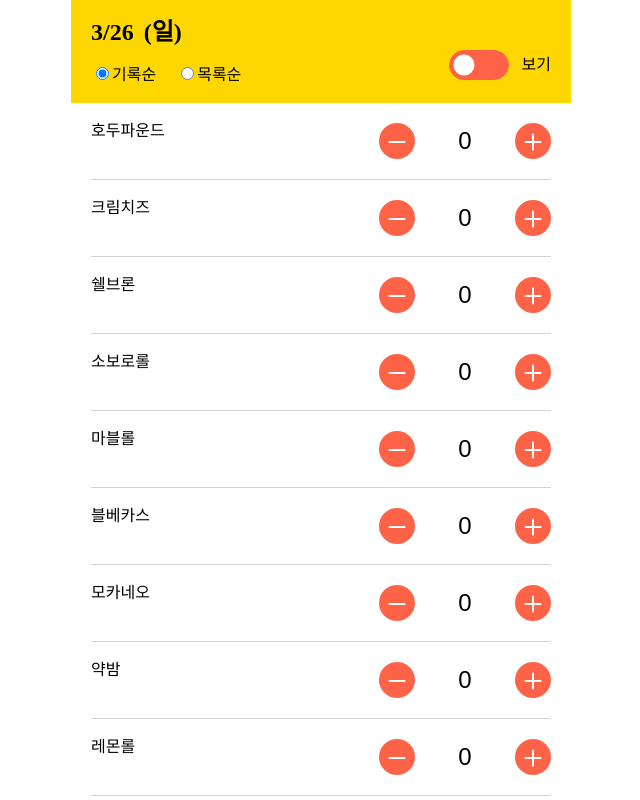
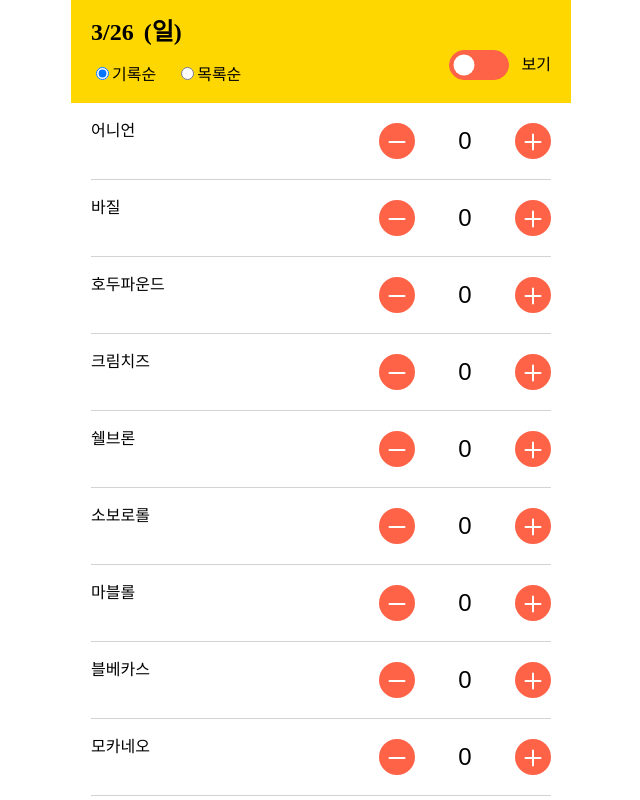
Before and after one commit to rigood/bread-stock, a React (Create React App) app: page / in a window 1280 px wide. Shown: the top 800 px of the page, without its empty margins (319-959 px from the left). Built offline with nearby package versions, Linux system fonts and the light colour scheme.

Commit message:
빵 나열 순서 변경

```diff
--- a/src/breadList.js
+++ b/src/breadList.js
@@ -1,248 +1,336 @@
+const BREAD_LIST_WRITE = [
+  "어니언",
+  "바질",
+  "호두파운드",
+  "크림치즈",
+  "쉘브론",
+  "소보로롤",
+  "마블롤",
+  "블베카스",
+  "모카네오",
+  "약밤",
+  "레몬롤",
+  "쇼콜라",
+  "나가사키",
+  "호두타르트(일)",
+  "호두타르트(프)",
+  "미니머핀",
+  "구운도넛",
+  "레몬케익",
+  "시몬(신)",
+  "미니머핀(쇼)",
+  "레몬케익(쇼)",
+  "구운도넛(쇼)",
+  "레몬롤(쇼)",
+  "마늘빵",
+  "퀸아망",
+  "아몬드크로아상",
+  "구리볼",
+  "시몬",
+  "블베쉬폰",
+  "마블롤(진)",
+  "소보로롤(진)",
+  "쇼콜라(진)",
+  "호두파운드(진)",
+  "크림치즈(진)",
+  "쉘브론(진)",
+  "약밤(진)",
+  "블베카스(진)",
+  "모카네오(진)",
+  "구운도넛(샌)",
+  "레몬케익(샌)",
+  "나가사키(샌)",
+];
+
+const BREAD_LIST_READ = [
+  "구리볼",
+  "나가사키",
+  "나가사키(샌)",
+  "레몬롤",
+  "레몬롤(쇼)",
+  "마블롤",
+  "마블롤(진)",
+  "모카네오",
+  "모카네오(진)",
+  "미니머핀",
+  "미니머핀(쇼)",
+  "블베쉬폰",
+  "블베카스",
+  "블베카스(진)",
+  "소보로롤",
+  "소보로롤(진)",
+  "쇼콜라",
+  "쇼콜라(진)",
+  "쉘브론",
+  "쉘브론(진)",
+  "시몬(신)",
+  "시몬",
+  "약밤",
+  "약밤(진)",
+  "크림치즈",
+  "크림치즈(진)",
+  "마늘빵",
+  "호두파운드",
+  "호두파운드(진)",
+  "구운도넛",
+  "구운도넛(쇼)",
+  "구운도넛(샌)",
+  "레몬케익",
+  "레몬케익(쇼)",
+  "레몬케익(샌)",
+  "어니언",
+  "바질",
+  "아몬드크로아상",
+  "퀸아망",
+  "호두타르트(일)",
+  "호두타르트(프)",
+];
+
 export const BREAD_LIST = [
   {
     name: "호두파운드",
-    write: 1,
-    read: 16,
+    write: BREAD_LIST_WRITE.findIndex((b) => b === "호두파운드"),
+    read: BREAD_LIST_READ.findIndex((b) => b === "호두파운드"),
     quantity: 0,
   },
   {
     name: "크림치즈",
-    write: 2,
-    read: 14,
+    write: BREAD_LIST_WRITE.findIndex((b) => b === "크림치즈"),
+    read: BREAD_LIST_READ.findIndex((b) => b === "크림치즈"),
     quantity: 0,
   },
   {
     name: "쉘브론",
-    write: 3,
-    read: 11,
+    write: BREAD_LIST_WRITE.findIndex((b) => b === "쉘브론"),
+    read: BREAD_LIST_READ.findIndex((b) => b === "쉘브론"),
     quantity: 0,
   },
   {
     name: "소보로롤",
-    write: 4,
-    read: 9,
+    write: BREAD_LIST_WRITE.findIndex((b) => b === "소보로롤"),
+    read: BREAD_LIST_READ.findIndex((b) => b === "소보로롤"),
     quantity: 0,
   },
   {
     name: "마블롤",
-    write: 5,
-    read: 4,
+    write: BREAD_LIST_WRITE.findIndex((b) => b === "마블롤"),
+    read: BREAD_LIST_READ.findIndex((b) => b === "마블롤"),
     quantity: 0,
   },
   {
     name: "블베카스",
-    write: 6,
-    read: 8,
+    write: BREAD_LIST_WRITE.findIndex((b) => b === "블베카스"),
+    read: BREAD_LIST_READ.findIndex((b) => b === "블베카스"),
     quantity: 0,
   },
   {
     name: "모카네오",
-    write: 7,
-    read: 5,
+    write: BREAD_LIST_WRITE.findIndex((b) => b === "모카네오"),
+    read: BREAD_LIST_READ.findIndex((b) => b === "모카네오"),
     quantity: 0,
   },
   {
     name: "약밤",
-    write: 8,
-    read: 13,
+    write: BREAD_LIST_WRITE.findIndex((b) => b === "약밤"),
+    read: BREAD_LIST_READ.findIndex((b) => b === "약밤"),
     quantity: 0,
   },
   {
     name: "레몬롤",
-    write: 9,
-    read: 3,
+    write: BREAD_LIST_WRITE.findIndex((b) => b === "레몬롤"),
+    read: BREAD_LIST_READ.findIndex((b) => b === "레몬롤"),
     quantity: 0,
   },
   {
     name: "쇼콜라",
-    write: 10,
-    read: 10,
+    write: BREAD_LIST_WRITE.findIndex((b) => b === "쇼콜라"),
+    read: BREAD_LIST_READ.findIndex((b) => b === "쇼콜라"),
     quantity: 0,
   },
   {
     name: "나가사키",
-    write: 11,
-    read: 2,
+    write: BREAD_LIST_WRITE.findIndex((b) => b === "나가사키"),
+    read: BREAD_LIST_READ.findIndex((b) => b === "나가사키"),
     quantity: 0,
   },
   {
     name: "어니언",
-    write: 12,
-    read: 19,
+    write: BREAD_LIST_WRITE.findIndex((b) => b === "어니언"),
+    read: BREAD_LIST_READ.findIndex((b) => b === "어니언"),
     quantity: 0,
   },
   {
     name: "바질",
-    write: 13,
-    read: 20,
+    write: BREAD_LIST_WRITE.findIndex((b) => b === "바질"),
+    read: BREAD_LIST_READ.findIndex((b) => b === "바질"),
     quantity: 0,
   },
   {
     name: "호두타르트(일)",
-    write: 14,
-    read: 26,
+    write: BREAD_LIST_WRITE.findIndex((b) => b === "호두타르트(일)"),
+    read: BREAD_LIST_READ.findIndex((b) => b === "호두타르트(일)"),
     quantity: 0,
   },
   {
     name: "호두타르트(프)",
-    write: 15,
-    read: 27,
+    write: BREAD_LIST_WRITE.findIndex((b) => b === "호두타르트(프)"),
+    read: BREAD_LIST_READ.findIndex((b) => b === "호두타르트(프)"),
     quantity: 0,
   },
   {
     name: "미니머핀",
-    write: 16,
-    read: 6,
+    write: BREAD_LIST_WRITE.findIndex((b) => b === "미니머핀"),
+    read: BREAD_LIST_READ.findIndex((b) => b === "미니머핀"),
     quantity: 0,
   },
   {
     name: "구운도넛",
-    write: 17,
-    read: 17,
+    write: BREAD_LIST_WRITE.findIndex((b) => b === "구운도넛"),
+    read: BREAD_LIST_READ.findIndex((b) => b === "구운도넛"),
     quantity: 0,
   },
   {
     name: "레몬케익",
-    write: 18,
-    read: 18,
+    write: BREAD_LIST_WRITE.findIndex((b) => b === "레몬케익"),
+    read: BREAD_LIST_READ.findIndex((b) => b === "레몬케익"),
     quantity: 0,
   },
   {
-    name: "시몬(재)",
-    write: 19,
-    read: 12,
+    name: "시몬(신)",
+    write: BREAD_LIST_WRITE.findIndex((b) => b === "시몬(신)"),
+    read: BREAD_LIST_READ.findIndex((b) => b === "시몬(신)"),
     quantity: 0,
   },
   {
     name: "미니머핀(쇼)",
-    write: 20,
-    read: 6,
+    write: BREAD_LIST_WRITE.findIndex((b) => b === "미니머핀(쇼)"),
+    read: BREAD_LIST_READ.findIndex((b) => b === "미니머핀(쇼)"),
     quantity: 0,
   },
   {
     name: "레몬케익(쇼)",
-    write: 21,
-    read: 18,
+    write: BREAD_LIST_WRITE.findIndex((b) => b === "레몬케익(쇼)"),
+    read: BREAD_LIST_READ.findIndex((b) => b === "레몬케익(쇼)"),
     quantity: 0,
   },
   {
     name: "구운도넛(쇼)",
-    write: 22,
-    read: 17,
+    write: BREAD_LIST_WRITE.findIndex((b) => b === "구운도넛(쇼)"),
+    read: BREAD_LIST_READ.findIndex((b) => b === "구운도넛(쇼)"),
     quantity: 0,
   },
   {
     name: "레몬롤(쇼)",
-    write: 23,
-    read: 3,
+    write: BREAD_LIST_WRITE.findIndex((b) => b === "레몬롤(쇼)"),
+    read: BREAD_LIST_READ.findIndex((b) => b === "레몬롤(쇼)"),
     quantity: 0,
   },
   {
     name: "마늘빵",
-    write: 24,
-    read: 15,
+    write: BREAD_LIST_WRITE.findIndex((b) => b === "마늘빵"),
+    read: BREAD_LIST_READ.findIndex((b) => b === "마늘빵"),
     quantity: 0,
   },
   {
     name: "퀸아망",
-    write: 25,
-    read: 25,
+    write: BREAD_LIST_WRITE.findIndex((b) => b === "퀸아망"),
+    read: BREAD_LIST_READ.findIndex((b) => b === "퀸아망"),
     quantity: 0,
   },
   {
     name: "아몬드크로아상",
-    write: 26,
-    read: 21,
+    write: BREAD_LIST_WRITE.findIndex((b) => b === "아몬드크로아상"),
+    read: BREAD_LIST_READ.findIndex((b) => b === "아몬드크로아상"),
     quantity: 0,
   },
   {
     name: "구리볼",
-    write: 27,
-    read: 1,
+    write: BREAD_LIST_WRITE.findIndex((b) => b === "구리볼"),
+    read: BREAD_LIST_READ.findIndex((b) => b === "구리볼"),
     quantity: 0,
   },
   {
     name: "시몬",
-    write: 28,
-    read: 12,
+    write: BREAD_LIST_WRITE.findIndex((b) => b === "시몬"),
+    read: BREAD_LIST_READ.findIndex((b) => b === "시몬"),
     quantity: 0,
   },
   {
     name: "블베쉬폰",
-    write: 29,
-    read: 7,
+    write: BREAD_LIST_WRITE.findIndex((b) => b === "블베쉬폰"),
+    read: BREAD_LIST_READ.findIndex((b) => b === "블베쉬폰"),
     quantity: 0,
   },
   {
     name: "마블롤(진)",
-    write: 30,
-    read: 4,
+    write: BREAD_LIST_WRITE.findIndex((b) => b === "마블롤(진)"),
+    read: BREAD_LIST_READ.findIndex((b) => b === "마블롤(진)"),
     quantity: 0,
   },
   {
     name: "소보로롤(진)",
-    write: 31,
-    read: 9,
+    write: BREAD_LIST_WRITE.findIndex((b) => b === "소보로롤(진)"),
+    read: BREAD_LIST_READ.findIndex((b) => b === "소보로롤(진)"),
     quantity: 0,
   },
   {
     name: "쇼콜라(진)",
-    write: 32,
-    read: 10,
+    write: BREAD_LIST_WRITE.findIndex((b) => b === "쇼콜라(진)"),
+    read: BREAD_LIST_READ.findIndex((b) => b === "쇼콜라(진)"),
     quantity: 0,
   },
   {
     name: "호두파운드(진)",
-    write: 33,
-    read: 16,
+    write: BREAD_LIST_WRITE.findIndex((b) => b === "호두파운드(진)"),
+    read: BREAD_LIST_READ.findIndex((b) => b === "호두파운드(진)"),
     quantity: 0,
   },
   {
     name: "크림치즈(진)",
-    write: 34,
-    read: 14,
+    write: BREAD_LIST_WRITE.findIndex((b) => b === "크림치즈(진)"),
+    read: BREAD_LIST_READ.findIndex((b) => b === "크림치즈(진)"),
     quantity: 0,
   },
   {
     name: "쉘브론(진)",
-    write: 35,
-    read: 11,
+    write: BREAD_LIST_WRITE.findIndex((b) => b === "쉘브론(진)"),
+    read: BREAD_LIST_READ.findIndex((b) => b === "쉘브론(진)"),
     quantity: 0,
   },
   {
     name: "약밤(진)",
-    write: 36,
-    read: 13,
+    write: BREAD_LIST_WRITE.findIndex((b) => b === "약밤(진)"),
+    read: BREAD_LIST_READ.findIndex((b) => b === "약밤(진)"),
     quantity: 0,
   },
   {
     name: "블베카스(진)",
-    write: 37,
-    read: 8,
+    write: BREAD_LIST_WRITE.findIndex((b) => b === "블베카스(진)"),
+    read: BREAD_LIST_READ.findIndex((b) => b === "블베카스(진)"),
     quantity: 0,
   },
   {
     name: "모카네오(진)",
-    write: 38,
-    read: 5,
+    write: BREAD_LIST_WRITE.findIndex((b) => b === "모카네오(진)"),
+    read: BREAD_LIST_READ.findIndex((b) => b === "모카네오(진)"),
     quantity: 0,
   },
   {
     name: "구운도넛(샌)",
-    write: 39,
-    read: 17,
+    write: BREAD_LIST_WRITE.findIndex((b) => b === "구운도넛(샌)"),
+    read: BREAD_LIST_READ.findIndex((b) => b === "구운도넛(샌)"),
     quantity: 0,
   },
   {
     name: "레몬케익(샌)",
-    write: 40,
-    read: 18,
+    write: BREAD_LIST_WRITE.findIndex((b) => b === "레몬케익(샌)"),
+    read: BREAD_LIST_READ.findIndex((b) => b === "레몬케익(샌)"),
     quantity: 0,
   },
   {
     name: "나가사키(샌)",
-    write: 41,
-    read: 2,
+    write: BREAD_LIST_WRITE.findIndex((b) => b === "나가사키(샌)"),
+    read: BREAD_LIST_READ.findIndex((b) => b === "나가사키(샌)"),
     quantity: 0,
   },
 ];
```
